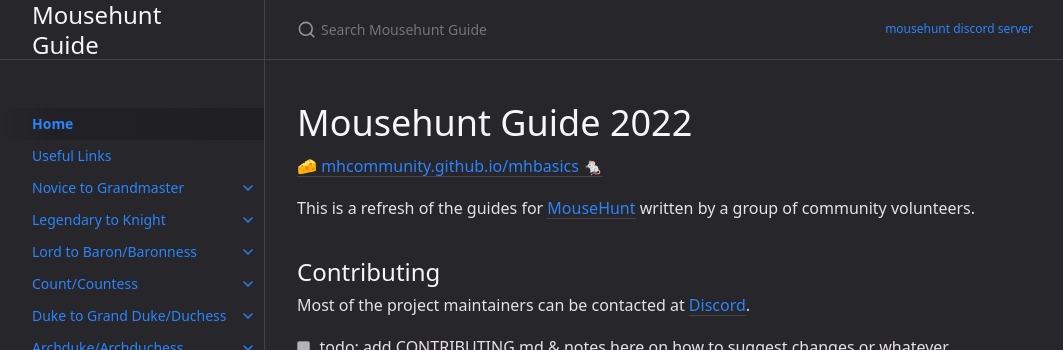
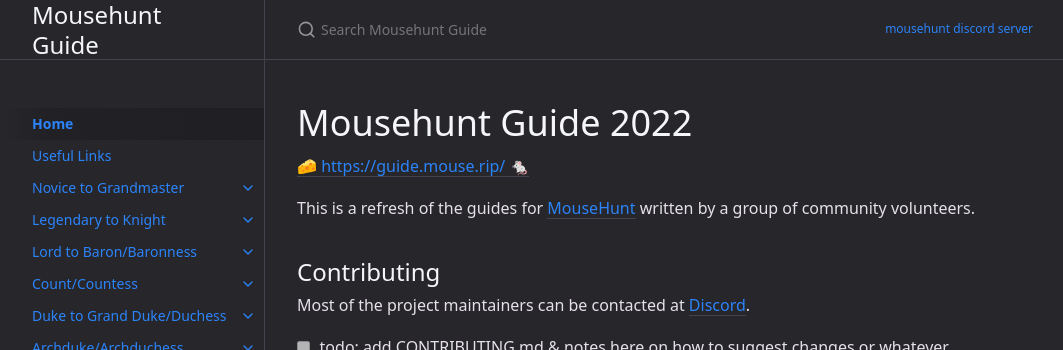
Before and after one commit to Neb-RS/mhbasics, a Jekyll site: the page built from index.md, in a window 1280 px wide. Shown: the top 350 px of the page, without its empty margins (107-1170 px from the left). Built offline with Jekyll 4.4.1, drawn with Linux system fonts in a browser that asks for light colours.

Commit message:
Update index.md

```diff
--- a/index.md
+++ b/index.md
@@ -8,9 +8,9 @@ permalink: /
 
 # Mousehunt Guide 2022
 
-[🧀️  mhcommunity.github.io/mhbasics 🐁️](https://mhcommunity.github.io/mhbasics)
+[🧀️  https://guide.mouse.rip/ 🐁️](https://guide.mouse.rip/)
 
-This is a refresh of the guides for [MouseHunt](https://mousehuntgames.com) written by a group of community volunteers.
+This is a refresh of the guides for [MouseHunt](https://mousehuntgame.com) written by a group of community volunteers.
 
 ## Contributing
 
```
